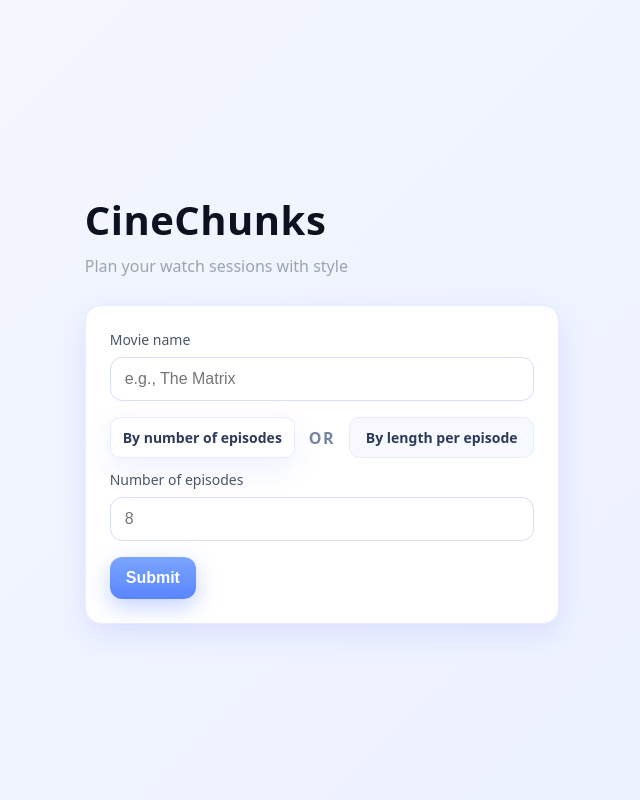
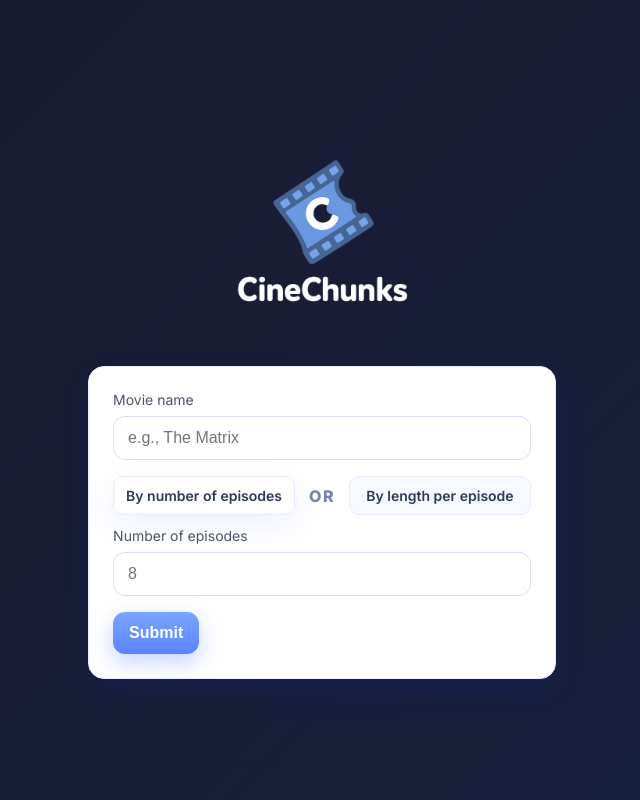
Before and after one commit to yoavrichter30/CineChunks, a FastAPI app: page / in a window 1280 px wide. Shown: the whole page, without its empty margins (318-958 px from the left). Run offline with FastAPI, Linux system fonts and the light colour scheme.

Commit message:
make everything prettier

```diff
--- a/cinechunks-web/app.py
+++ b/cinechunks-web/app.py
@@ -139,7 +139,6 @@ async def ask_chatgpt_via_mcp(user_query: str) -> Optional[Dict[str, Any]]:
 	try:
 		logger.info("Calling OpenAI chat.completions.create ...")
 		completion = await ai.chat.completions.create(
-            max_tokens=10000,
 			model=model,
 			messages=[
 				{"role": "system", "content": prompts.SYSTEM_PROMPT},
--- a/cinechunks-web/prompts.py
+++ b/cinechunks-web/prompts.py
@@ -6,8 +6,8 @@ You are a system that transforms movies into episodic series.
 2. Based on the user input (either a desired number of episodes OR desired episode length in minutes):
    - Split the movie into episodes.
    - Each episode must preserve narrative flow and maintain the spirit of the original movie.
+   - Each episode must have a meaningful title and a short synopsis.
    - Ensure timestamps (start and end) exactly align with the subtitle timestamps.
-   - Provide a meaningful title and a short synopsis for each episode.
 
 ### Output format (strict JSON):
 {
@@ -33,13 +33,14 @@ You are a system that transforms movies into episodic series.
 - All times must be in HH:MM:SS format.
 - The number or length of episodes must follow the user request exactly.
 - Episode boundaries must feel natural, respecting the story's pacing.
+- Episode names must be concise and descriptive.
 - **CRITICAL: NO SPOILERS in synopsis** - Write episode and general synopses that describe the setup, tone, and themes without revealing plot twists, endings, or major story developments.
 """
 
 
 def build_user_prompt(title: str, episodes: int | None, episode_length_min: int | None) -> str:
 	if episodes is not None:
-		return f"Split \"{title}\" into {episodes} episodes. each one at least 25 minutes long"
+		return f"Split \"{title}\" into {episodes} episodes. each one at least 25 minutes long if you can."
 	if episode_length_min is not None:
-		return f"Split \"{title}\" into episodes, each one is {episode_length_min} min long"
+		return f"Split \"{title}\" into episodes, each one is {episode_length_min} min long if you can."
 	return f"Split \"{title}\" into episodes"
--- a/cinechunks-web/static/styles.css
+++ b/cinechunks-web/static/styles.css
@@ -13,9 +13,9 @@
 
 body {
 	margin: 0;
-	font-family: ui-sans-serif, system-ui, -apple-system, Segoe UI, Roboto, Helvetica, Arial, Noto Sans, "Apple Color Emoji", "Segoe UI Emoji";
-	background: linear-gradient(135deg, #f5f7ff 0%, #ebf1ff 100%);
-	color: #0d1220;
+	font-family: "Inter", "SF Pro Display", -apple-system, BlinkMacSystemFont, "Segoe UI", Roboto, "Helvetica Neue", Arial, sans-serif;
+	background: linear-gradient(135deg, #1a1a2e 0%, #16213e 100%);
+	color: #ffffff;
 }
 
 .center {
@@ -59,18 +59,18 @@ h1 {
 .card.result { margin-top: 18px; }
 
 .movie-head { display: flex; align-items: baseline; justify-content: space-between; gap: 12px; }
-.movie-title { font-size: 20px; font-weight: 700; }
+.movie-title { font-size: 24px; font-weight: 800; color: #ffffff; }
 .movie-title .year { color: #7483a3; font-weight: 600; }
-.runtime { color: #4a5a7a; font-weight: 600; }
-.synopsis { color: #41506f; }
+.runtime { color: #a0a8c0; font-weight: 600; }
+.synopsis { color: #d0d8f0; }
 
 .episodes { display: grid; gap: 12px; margin-top: 8px; }
-.episode { border: 1px solid #ecf1ff; border-radius: 12px; padding: 12px; background: #fbfdff; }
+.episode { border: 1px solid #2a3a5e; border-radius: 12px; padding: 12px; background: #1e2a4a; }
 .episode-head { display: grid; grid-template-columns: auto 1fr auto; gap: 8px; align-items: center; }
 .ep-num { font-weight: 800; color: #5b6c90; }
-.ep-title { font-weight: 700; }
+.ep-title { font-weight: 700; color: #ffffff; font-size: 16px; }
 .ep-time { color: #6a7ba0; font-size: 14px; }
-.ep-synopsis { margin: 8px 0 0; color: #41506f; }
+.ep-synopsis { margin: 8px 0 0; color: white; }
 
 .error {
 	background: #fee;
@@ -195,7 +195,7 @@ button.primary:active {
 
 .help {
 	margin: 0 0 14px 0;
-	color: #5d6b82;
+	color: #a0a8c0;
 	font-size: 14px;
 }
 
@@ -230,3 +230,29 @@ button:disabled {
 	opacity: 0.7;
 	cursor: not-allowed;
 }
+
+/* Logo styles */
+.logo-container {
+	display: flex;
+	align-items: center;
+	justify-content: center;
+	margin-bottom: 0.1rem;
+}
+
+.logo {
+	height: 200px;
+	width: auto;
+	object-fit: contain;
+}
+
+@media (max-width: 768px) {
+	.logo {
+		height: 160px;
+	}
+}
+
+@media (max-width: 480px) {
+	.logo {
+		height: 120px;
+	}
+}
--- a/cinechunks-web/templates/index.html
+++ b/cinechunks-web/templates/index.html
@@ -4,14 +4,19 @@
     <meta charset="UTF-8" />
     <meta name="viewport" content="width=device-width, initial-scale=1.0" />
     <title>CineChunks</title>
+    <link rel="icon" type="image/png" href="/static/logo.png" />
+    <link rel="preconnect" href="https://fonts.googleapis.com">
+    <link rel="preconnect" href="https://fonts.gstatic.com" crossorigin>
+    <link href="https://fonts.googleapis.com/css2?family=Inter:wght@400;500;600;700;800&display=swap" rel="stylesheet">
     <link rel="stylesheet" href="/static/styles.css" />
 </head>
 <body>
     <main class="center">
         <div class="container">
             <header>
-                <h1>CineChunks</h1>
-                <p class="tagline">Plan your watch sessions with style</p>
+                <div class="logo-container">
+                    <img src="/static/logo.png" alt="CineChunks Logo" class="logo" />
+                </div>
             </header>
 
             <form class="card" method="post" action="/submit" id="movie-form">
@@ -64,7 +69,6 @@
                     <div class="movie-title">{{ result['movie']['title'] }}</div>
                     <div class="runtime">Runtime: {{ result['movie']['runtime'] }}</div>
                 </div>
-                <p class="synopsis">{{ result['movie']['original_synopsis'] }}</p>
                 <div class="episodes">
                     {% for ep in result['episodes'] %}
                     <div class="episode">
```
Also changed, not shown: cinechunks-web/static/logo.png (added).
